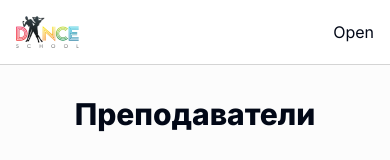
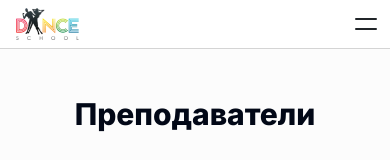
Before and after one commit to arlagonix/dance-school-moscow, a Next.js app: page /trainers in a window 390 px wide. Shown: the top 160 px of the page. Built offline with nearby package versions, Linux system fonts and the light colour scheme.

Commit message:
Update toggler for mobile menu

```diff
--- a/src/components/Menu.tsx
+++ b/src/components/Menu.tsx
@@ -20,6 +20,7 @@ import { Button } from '@/components/ui/button'
 import useDisableBodyScrolling from '@/lib/hooks/useDisableScrolling'
 import { cn } from '@/lib/utils'
 import { SVGProps, useState } from 'react'
+import ToggleMenu from './ToggleMenu'
 
 type HeaderType = {
   id: number
@@ -126,7 +127,7 @@ const Menu = () => {
           </strong>
         </p>
       </div>
-      <div className="fixed top-0 z-20 flex w-[min(100vw,768px)] items-center justify-between border-b border-neutral-300 bg-white p-4 desktop:hidden">
+      <div className="fixed top-0 z-20 flex w-[min(100vw,768px)] items-center justify-between border-b border-neutral-300 bg-white pl-4 desktop:hidden">
         <Link href="/">
           <Image
             src="/dance_logo.png"
@@ -136,11 +137,14 @@ const Menu = () => {
             draggable={false}
           />
         </Link>
-        <button onClick={() => setShowMobileMenu((prev) => !prev)}>Open</button>
+        <ToggleMenu
+          isOpen={showMobileMenu}
+          clickHandler={() => setShowMobileMenu((prev) => !prev)}
+        />
       </div>
       <div
         className={cn(
-          'mx-auto h-screen mobile:w-[min(100%-8px*2,var(--standard-width))] mobile:pb-4 mobile:pt-16',
+          'mx-auto h-screen mobile:w-[min(100%-8px*2,var(--standard-width))] mobile:pb-4 mobile:pt-10',
           !showMobileMenu && 'mobile:hidden'
         )}
       >
--- /dev/null
+++ b/src/components/ToggleMenu/index.module.css
@@ -0,0 +1,82 @@
+/* Source: https://codepen.io/fromwireframes/pen/arMrYp */
+
+.menu-icon {
+  --bar-bg: #212529;
+
+  position: relative;
+  width: 48px;
+  height: 48px;
+  cursor: pointer;
+
+  & .menu-icon__cheeckbox {
+    display: block;
+    width: 100%;
+    height: 100%;
+    position: relative;
+    cursor: pointer;
+    z-index: 2;
+    -webkit-touch-callout: none;
+    position: absolute;
+    opacity: 0;
+  }
+  & div {
+    margin: auto;
+    position: absolute;
+    top: 0;
+    right: 0;
+    left: 0;
+    bottom: 0;
+    width: 22px;
+    height: 12px;
+  }
+  & span {
+    position: absolute;
+    display: block;
+    width: 100%;
+    height: 2px;
+    background-color: var(--bar-bg, #333);
+    border-radius: 1px;
+    transition: all 0.2s cubic-bezier(0.1, 0.82, 0.76, 0.965);
+
+    &:first-of-type {
+      top: 0;
+    }
+    &:last-of-type {
+      bottom: 0;
+    }
+  }
+
+  &.active,
+  .menu-icon__cheeckbox:checked + div {
+    & span {
+      &:first-of-type {
+        transform: rotate(45deg);
+        top: 5px;
+      }
+      &:last-of-type {
+        transform: rotate(-45deg);
+        bottom: 5px;
+      }
+    }
+  }
+
+  &.active:hover span:first-of-type,
+  &.active:hover span:last-of-type,
+  &:hover .menu-icon__cheeckbox:checked + div span:first-of-type,
+  &:hover .menu-icon__cheeckbox:checked + div span:last-of-type {
+    width: 22px;
+  }
+
+  &:hover {
+    /* no need hover effect on mobile. */
+    @media (min-width: 1024px) {
+      & span:first-of-type {
+        width: 26px;
+      }
+
+      & span:last-of-type {
+        width: 12px;
+      }
+    }
+  }
+}
--- /dev/null
+++ b/src/components/ToggleMenu/index.tsx
@@ -0,0 +1,25 @@
+import styles from './index.module.css'
+
+type PropsType = {
+  isOpen: boolean
+  clickHandler: () => void
+}
+
+const ToggleMenu = ({ isOpen, clickHandler }: PropsType) => {
+  return (
+    <div className={styles['menu-icon']}>
+      <input
+        className={styles['menu-icon__cheeckbox']}
+        type="checkbox"
+        checked={isOpen}
+        onChange={clickHandler}
+      />
+      <div>
+        <span></span>
+        <span></span>
+      </div>
+    </div>
+  )
+}
+
+export default ToggleMenu
```
